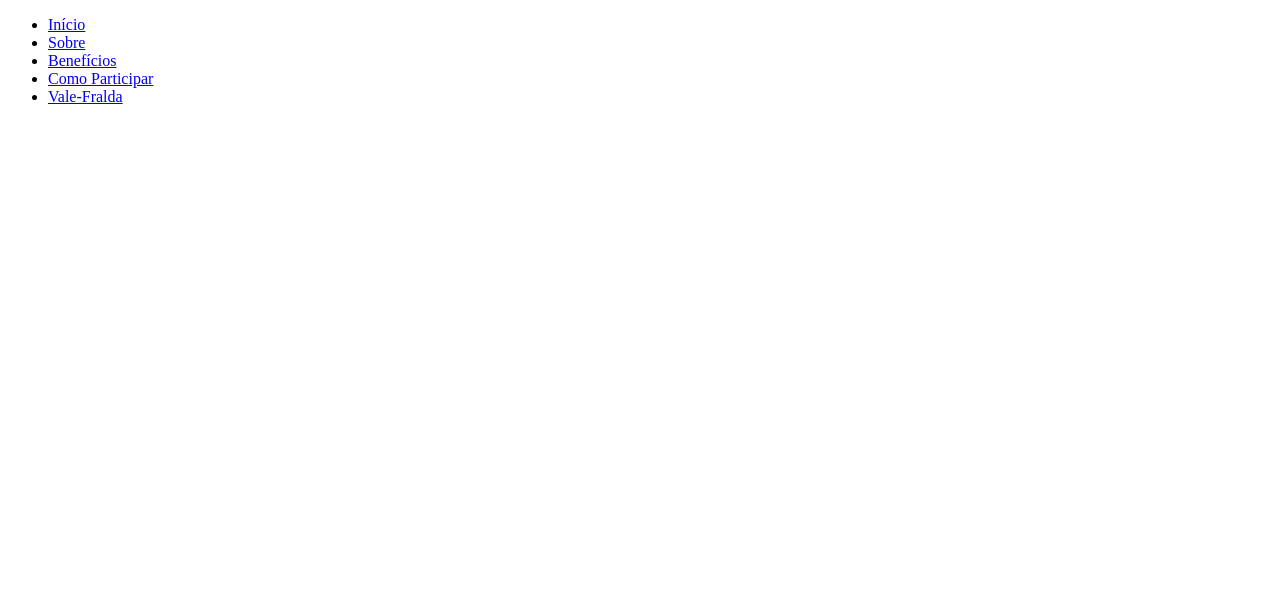
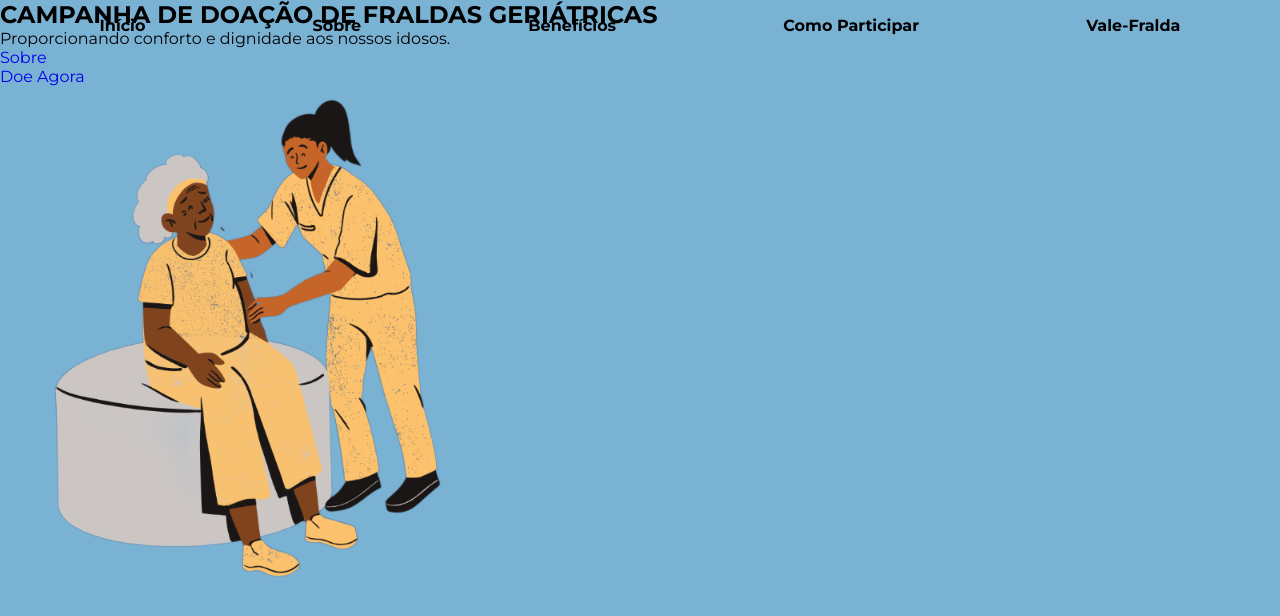
Before and after one commit to gioxavier7/campanha-fraldas, a plain HTML site: page index.html in a window 1280 px wide. Drawn offline with Linux system fonts and the light colour scheme.

Commit message:
estilizando header

```diff
--- a/index.html
+++ b/index.html
@@ -12,8 +12,8 @@
 <body>
     <header>
         <nav>
-            <ul>
-                <li><a href="#">Início</a></li>
+            <ul class="header-nav">
+                <li><a href="#inicio">Início</a></li>
                 <li><a href="#">Sobre</a></li>
                 <li><a href="#">Benefícios</a></li>
                 <li><a href="#">Como Participar</a></li>
@@ -21,5 +21,21 @@
             </ul>
         </nav>
     </header>
+    <main>
+        <!-- tela início -->
+        <section id="inicio" class="grupo">
+            <div class="conteudo">
+                <h1>CAMPANHA DE DOAÇÃO DE FRALDAS GERIÁTRICAS</h1>
+                <p>Proporcionando conforto e dignidade aos nossos idosos.</p>
+                <div class="botao-sobre">
+                    <a href="#">Sobre</a>
+                </div>
+                <div class="botao-doe">
+                    <a href="#">Doe Agora</a>
+                </div>
+            </div>
+            <img src="./img/img1.png" alt="">
+        </section>
+    </main>
 </body>
 </html>
--- a/style.css
+++ b/style.css
@@ -0,0 +1,64 @@
+*{
+    padding: 0;
+    margin: 0;
+    box-sizing: border-box;
+}
+
+a{
+    text-decoration: none;
+}
+
+ul, ol, li{
+    list-style: none;
+}
+
+body{
+    scroll-behavior: smooth;
+    overflow-x: hidden;
+    font-family: "Montserrat", serif;
+    background-color: #7AB2D3;
+}
+
+header{
+    background-color: transparent;
+    padding: 16px;
+    position: fixed;
+    width: 100vw;
+    height: 100px;
+    z-index: 10;
+}
+
+header nav ul{
+    display: flex;
+    justify-content: space-around;
+}
+
+header nav a{
+    color: black;
+    padding: 8px 16px;
+    font-weight: bold;
+    position: relative;
+    text-decoration: none;
+}
+
+.header-nav a:hover{
+    color: black;
+}
+
+.header-nav a:after {
+    content: "";
+    position: absolute;
+    width: 100%;
+    height: 2px;
+    bottom: 0;
+    left: 0;
+    background-color: #000000;
+    transform: scaleX(0);
+    transition: transform 0.25s ease-out;
+    transform-origin: bottom right;
+}
+
+.header-nav a:hover:after {
+    transform: scaleX(1);
+    transform-origin: bottom left;
+}
```
Also changed, not shown: img/doacao.png (added), img/img1.png (added), img/img2.png (added), img/img3.png (added), img/img4.png (added), img/qrcode.jpeg (added), img/senai-logo-.png (added).
